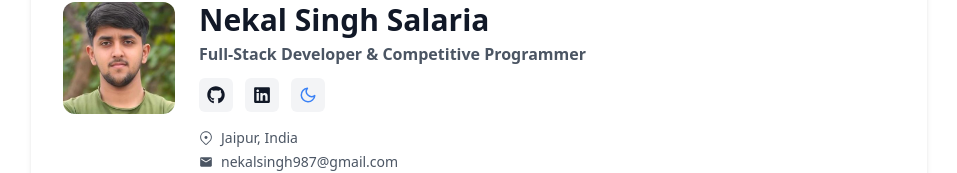
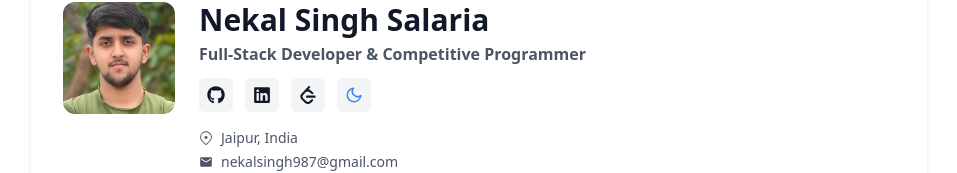
Before and after one commit to nekalsalaria/portfolio, a React (Vite) app in the folder portfolio/: page / in a window 1280 px wide. Shown: the part 142-315 px from the top of the page, without its empty margins (161-1118 px from the left). Built offline with nearby package versions, Linux system fonts and the light colour scheme.

Commit message:
add leetcode id

```diff
--- a/portfolio/src/pages/Hero.jsx
+++ b/portfolio/src/pages/Hero.jsx
@@ -3,6 +3,7 @@ import profile from "../assets/profile.jpg";
 import { FaGithub, FaLinkedin } from "react-icons/fa";
 import { FaXTwitter } from "react-icons/fa6";
 import { FiSun, FiMoon } from "react-icons/fi";
+import { SiLeetcode } from "react-icons/si";
 import { MdEmail } from "react-icons/md";
 import { GoLocation } from "react-icons/go";
 
@@ -40,6 +41,14 @@ const Hero = ({ darkMode, setDarkMode }) => {
               className="bg-gray-100 dark:bg-gray-700 p-2 rounded-md hover:bg-gray-200 dark:hover:bg-gray-600"
             >
               <FaLinkedin className="text-lg" />
+            </a>
+            <a
+              href="https://leetcode.com/u/nekalsingh987/"
+              target="_blank"
+              rel="noopener noreferrer"
+              className="bg-gray-100 dark:bg-gray-700 p-2 rounded-md hover:bg-gray-200 dark:hover:bg-gray-600"
+            >
+              <SiLeetcode className="text-lg" />
             </a>
             <button
               onClick={() => setDarkMode(!darkMode)}
--- a/portfolio/src/pages/Skills.jsx
+++ b/portfolio/src/pages/Skills.jsx
@@ -15,11 +15,11 @@ const Skills = () => {
         <h2 className="text-3xl font-bold text-gray-900 dark:text-white mb-8">Skills</h2>
 
         {/* Skill tags */}
-        <div className="flex flex-wrap gap-4">
+        <div className="flex flex-wrap gap-4 ">
           {skills.map((skill, index) => (
             <span
               key={index}
-              className="bg-gray-50 dark:bg-gray-800 text-sm font-medium text-gray-700 dark:text-gray-200 px-4 py-2 rounded-full shadow-sm hover:scale-105 transition"
+              className="bg-gray-50 dark:bg-gray-800 text-sm font-medium text-gray-700 dark:text-gray-200 px-4 py-2 rounded-full shadow-sm hover:scale-125 transition"
             >
               {skill}
             </span>
```
